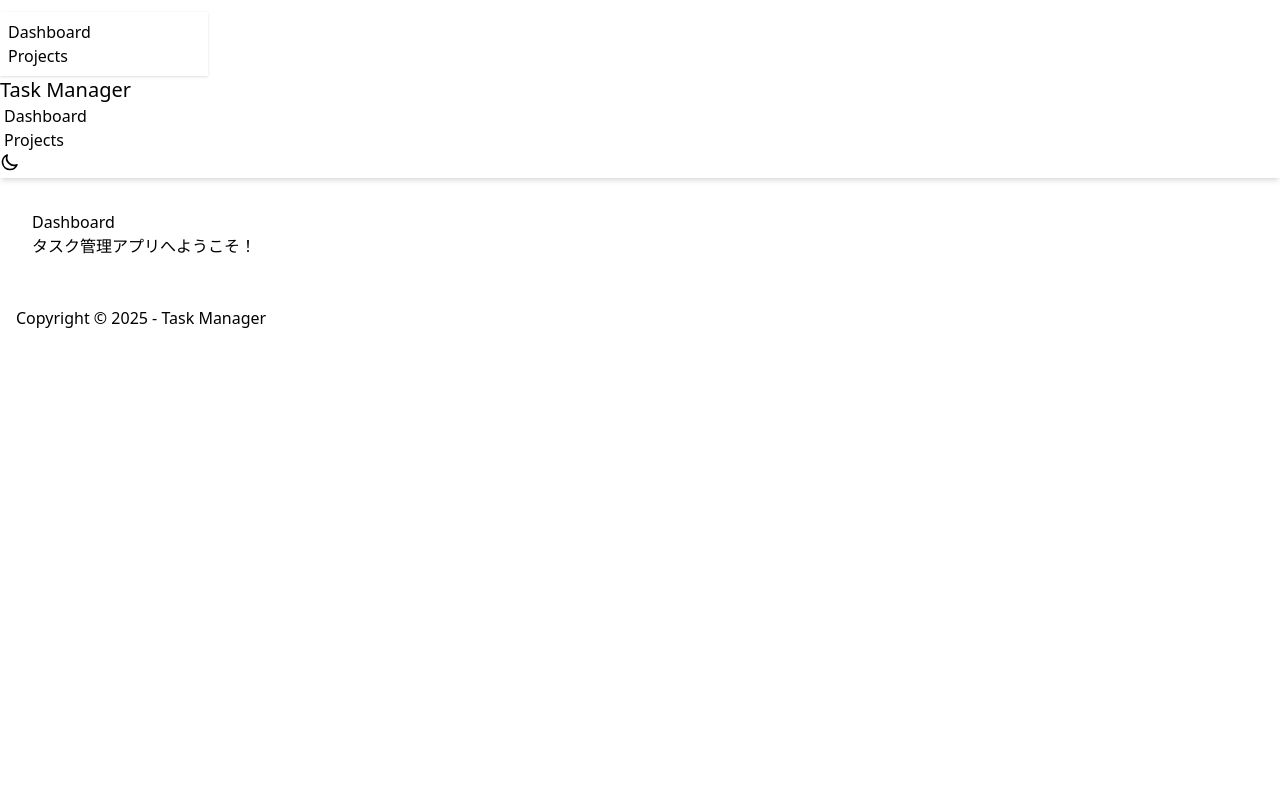
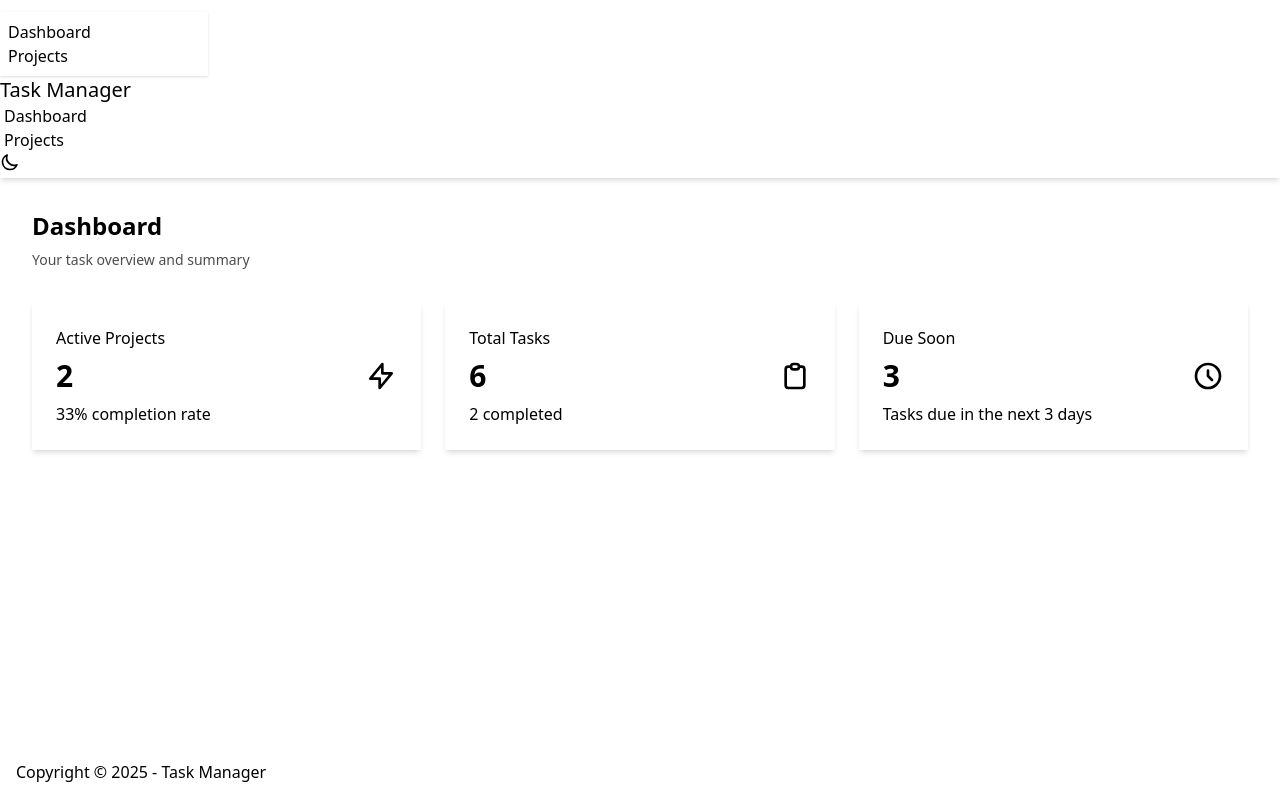
Before and after one commit to ozapon-IT/task-manager, a Nuxt app in the folder frontend/: page / in a window 1280 px wide. Built offline with nearby package versions, Linux system fonts and the light colour scheme.

Commit message:
統計カード

```diff
--- a/frontend/app.vue
+++ b/frontend/app.vue
@@ -18,4 +18,9 @@ html[data-theme="dark"] {
 html[data-theme="light"] {
   color-scheme: light;
 }
+
+.stat {
+  border-inline-end: none !important;
+  border-block-end: none !important;
+}
 </style>
--- a/frontend/components/Navbar.vue
+++ b/frontend/components/Navbar.vue
@@ -16,7 +16,7 @@
                     </li>
                     <li>
                         <!-- <NuxtLink to="/projects">Projects</NuxtLink> -->
-                        <NuxtLink to="#">Projects</NuxtLink>
+                        <a href="#">Projects</a>
                     </li>
                 </ul>
             </div>
@@ -29,7 +29,7 @@
                 </li>
                 <li>
                     <!-- <NuxtLink to="/projects">Projects</NuxtLink> -->
-                    <NuxtLink to="#">Projects</NuxtLink>
+                    <a href="#">Projects</a>
                 </li>
             </ul>
         </div>
--- a/frontend/layouts/default.vue
+++ b/frontend/layouts/default.vue
@@ -1,5 +1,5 @@
 <template>
-    <div>
+    <div class="min-h-screen flex flex-col bg-base-200">
         <Navbar />
 
         <main class="flex-1 container mx-auto px-4 sm:px-6 lg:px-8 py-8">
--- a/frontend/pages/index.vue
+++ b/frontend/pages/index.vue
@@ -1,9 +1,65 @@
 <template>
     <div>
-        <div>
+        <div class="flex flex-col md:flex-row justify-between items-start md:items-center mb-8">
             <div>
-                <h1>Dashboard</h1>
-                <p>タスク管理アプリへようこそ！</p>
+                <h1 class="text-2xl font-bold mb-2">Dashboard</h1>
+                <p class="text-sm opacity-70">Your task overview and summary</p>
+            </div>
+        </div>
+
+        <div class="grid grid-cols-1 md:grid-cols-3 gap-6 mb-12">
+            <div class="stat bg-base-100 shadow-md rounded-box p-6">
+                <div class="stat-title mb-2">Active Projects</div>
+
+                <div class="flex justify-between items-center gap-4 mb-2">
+                    <div class="text-3xl font-bold text-warning">2</div>
+
+                    <div class="text-warning">
+                        <svg xmlns="http://www.w3.org/2000/svg" class="h-8 w-8" fill="none" viewBox="0 0 24 24"
+                            stroke="currentColor">
+                            <path stroke-linecap="round" stroke-linejoin="round" stroke-width="2"
+                                d="M13 10V3L4 14h7v7l9-11h-7z" />
+                        </svg>
+                    </div>
+                </div>
+
+                <div class="stat-desc">33% completion rate</div>
+            </div>
+
+            <div class="stat bg-base-100 shadow-md rounded-box p-6">
+                <div class="stat-title mb-2">Total Tasks</div>
+
+                <div class="flex justify-between items-center gap-4 mb-2">
+                    <div class="text-3xl font-bold text-success">6</div>
+
+                    <div class="text-success">
+                        <svg xmlns="http://www.w3.org/2000/svg" class="h-8 w-8" fill="none" viewBox="0 0 24 24"
+                            stroke="currentColor">
+                            <path stroke-linecap="round" stroke-linejoin="round" stroke-width="2"
+                                d="M9 5H7a2 2 0 00-2 2v12a2 2 0 002 2h10a2 2 0 002-2V7a2 2 0 00-2-2h-2M9 5a2 2 0 002 2h2a2 2 0 002-2M9 5a2 2 0 012-2h2a2 2 0 012 2" />
+                        </svg>
+                    </div>
+                </div>
+
+                <div class="stat-desc">2 completed</div>
+            </div>
+
+            <div class="stat bg-base-100 shadow-md rounded-box p-6">
+                <div class="stat-title mb-2">Due Soon</div>
+
+                <div class="flex justify-between items-center gap-4 mb-2">
+                    <div class="text-3xl font-bold text-error">3</div>
+
+                    <div class="text-error">
+                        <svg xmlns="http://www.w3.org/2000/svg" class="h-8 w-8" fill="none" viewBox="0 0 24 24"
+                            stroke="currentColor">
+                            <path stroke-linecap="round" stroke-linejoin="round" stroke-width="2"
+                                d="M12 8v4l3 3m6-3a9 9 0 11-18 0 9 9 0 0118 0z" />
+                        </svg>
+                    </div>
+                </div>
+
+                <div class="stat-desc">Tasks due in the next 3 days</div>
             </div>
         </div>
     </div>
```
